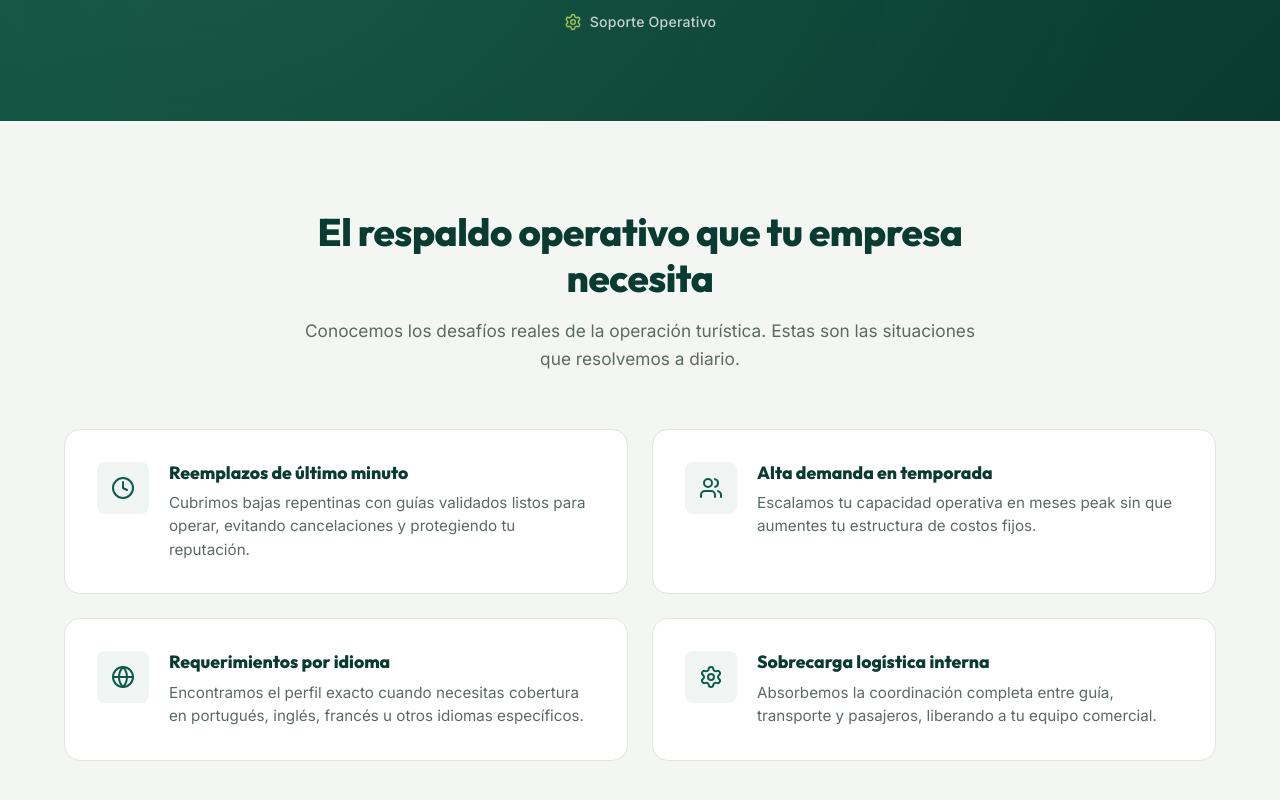
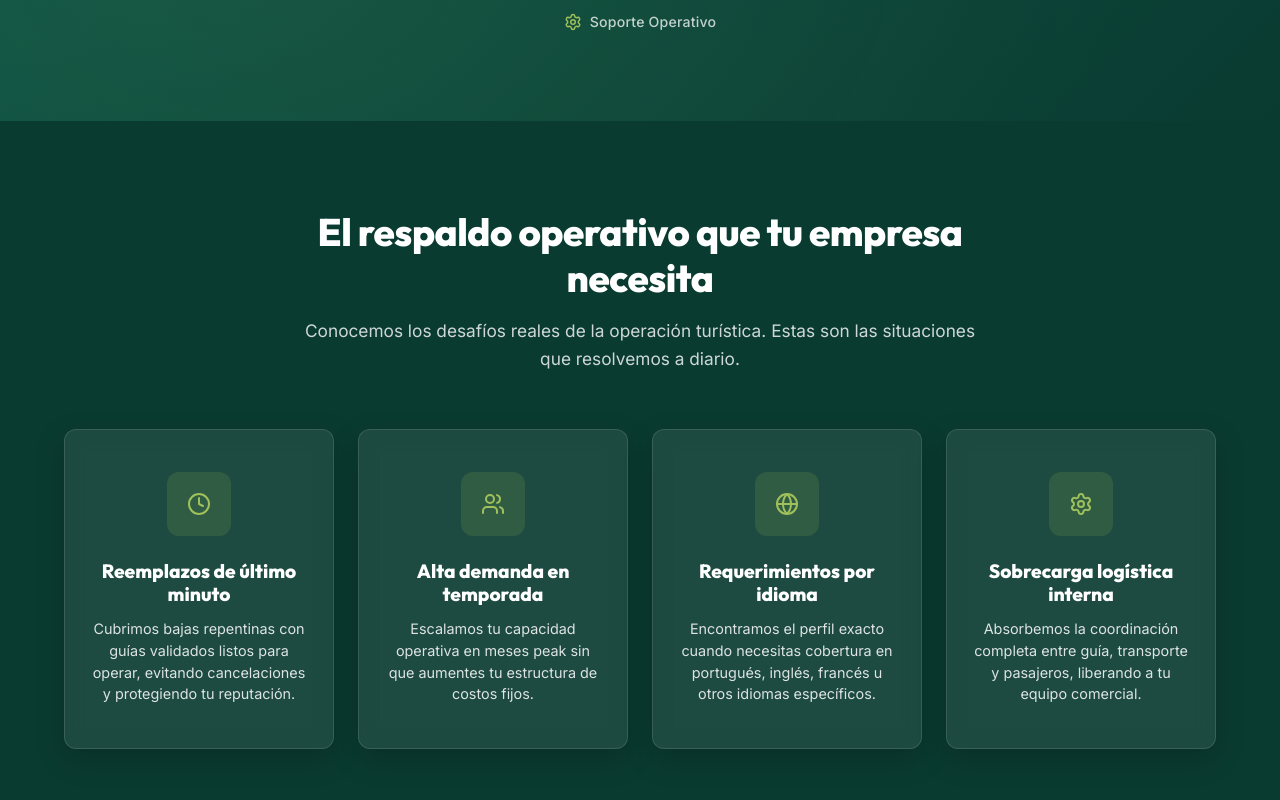
Before and after one commit to guiaalacartaoficial/guia-a-la-carta-web, a React (Vite) app: page /servicios in a window 1280 px wide. Shown: the part 580-1380 px from the top of the page. Built offline with nearby package versions, Linux system fonts and the light colour scheme; no server answers.

Commit message:
feat: rediseño de sección respaldo operativo en servicios con fondo verde y tarjetas horizontales

```diff
--- a/src/pages/Servicios.css
+++ b/src/pages/Servicios.css
@@ -123,53 +123,94 @@
 .bg-b2b-white { background-color: var(--c-surface); }
 
 /* ============================================= */
-/*  2. QUÉ RESOLVEMOS (PAIN POINTS)             */
-/* ============================================= */
+/* 2. QUÉ RESOLVEMOS (PAIN POINTS) - REDESIGN */
+.section-respaldo-operativo {
+  background-color: var(--c-primary-dark);
+  color: white;
+}
+
+.section-respaldo-operativo .b2b-section-header h2 {
+  color: white !important;
+}
+
+.section-respaldo-operativo .b2b-section-header p {
+  color: rgba(255, 255, 255, 0.8) !important;
+}
+
 .pain-points-grid {
   display: grid;
-  grid-template-columns: repeat(2, 1fr);
+  grid-template-columns: repeat(4, 1fr);
   gap: 1.5rem;
 }
 
 .pain-point-card {
-  background: var(--c-surface);
-  border: 1px solid var(--b2b-border);
-  border-radius: var(--radius-lg);
-  padding: 2rem;
-  transition: all 0.3s ease;
+  background: rgba(255, 255, 255, 0.08);
+  backdrop-filter: blur(10px);
+  -webkit-backdrop-filter: blur(10px);
+  border: 1px solid rgba(255, 255, 255, 0.12);
+  border-radius: 12px; /* Más cuadradas */
+  padding: 2.5rem 1.5rem;
+  transition: all 0.4s cubic-bezier(0.165, 0.84, 0.44, 1);
   display: flex;
-  gap: 1.25rem;
-  align-items: flex-start;
+  flex-direction: column;
+  gap: 1.5rem;
+  align-items: center;
+  text-align: center;
+  box-shadow: 0 10px 30px rgba(0, 0, 0, 0.2);
+  min-height: 320px;
+  justify-content: center;
 }
 
 .pain-point-card:hover {
-  border-color: var(--c-primary);
-  box-shadow: 0 8px 24px rgba(14, 91, 76, 0.08);
-  transform: translateY(-3px);
+  transform: translateY(-8px);
+  background: rgba(255, 255, 255, 0.14);
+  border-color: var(--c-accent);
+  box-shadow: 0 0 20px rgba(159, 192, 90, 0.2), 0 15px 40px rgba(0, 0, 0, 0.3);
 }
 
 .pain-icon {
-  background: var(--b2b-primary-light);
-  color: var(--c-primary);
-  min-width: 52px;
-  height: 52px;
-  border-radius: var(--radius-md);
+  background: rgba(159, 192, 90, 0.15);
+  color: var(--c-accent);
+  min-width: 64px;
+  height: 64px;
+  border-radius: 12px;
   display: flex;
   align-items: center;
   justify-content: center;
   flex-shrink: 0;
+  transition: all 0.3s ease;
+}
+
+.pain-point-card:hover .pain-icon {
+  background: var(--c-accent);
+  color: var(--c-primary-dark);
+  transform: scale(1.1);
 }
 
 .pain-content h4 {
-  font-size: 1.1rem;
-  margin-bottom: 0.5rem;
-  color: var(--c-primary-dark);
+  font-size: 1.2rem;
+  margin-bottom: 0.75rem;
+  color: white !important;
+  font-weight: 800;
 }
 
 .pain-content p {
-  font-size: 0.95rem;
-  color: var(--b2b-text-muted);
-  line-height: 1.55;
+  font-size: 0.9rem;
+  color: rgba(255, 255, 255, 0.85) !important;
+  line-height: 1.5;
+  margin: 0;
+}
+
+@media (max-width: 1100px) {
+  .pain-points-grid {
+    grid-template-columns: repeat(2, 1fr);
+  }
+}
+
+@media (max-width: 600px) {
+  .pain-points-grid {
+    grid-template-columns: 1fr;
+  }
 }
 
 /* ============================================= */
--- a/src/pages/Servicios.jsx
+++ b/src/pages/Servicios.jsx
@@ -79,7 +79,7 @@ const Servicios = () => {
       {/* =========================================== */}
       {/* 2. QUÉ RESOLVEMOS                          */}
       {/* =========================================== */}
-      <section className="b2b-section bg-b2b-light">
+      <section className="b2b-section section-respaldo-operativo">
         <div className="container">
           <div className="b2b-section-header">
             <h2>El respaldo operativo que tu empresa necesita</h2>
```
